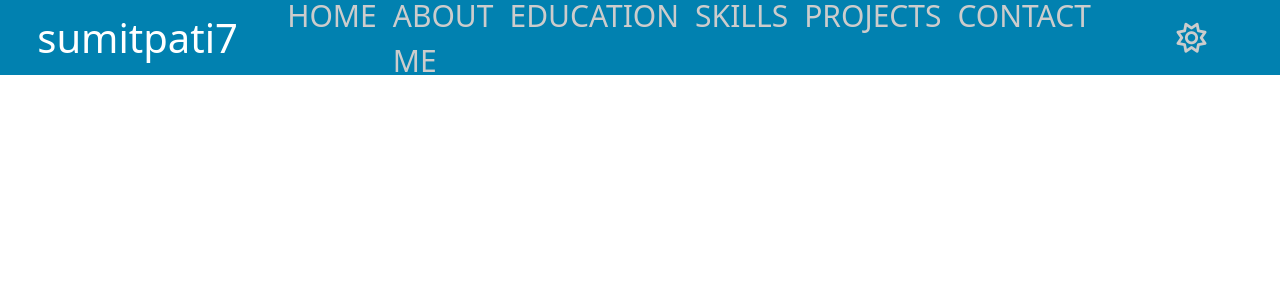
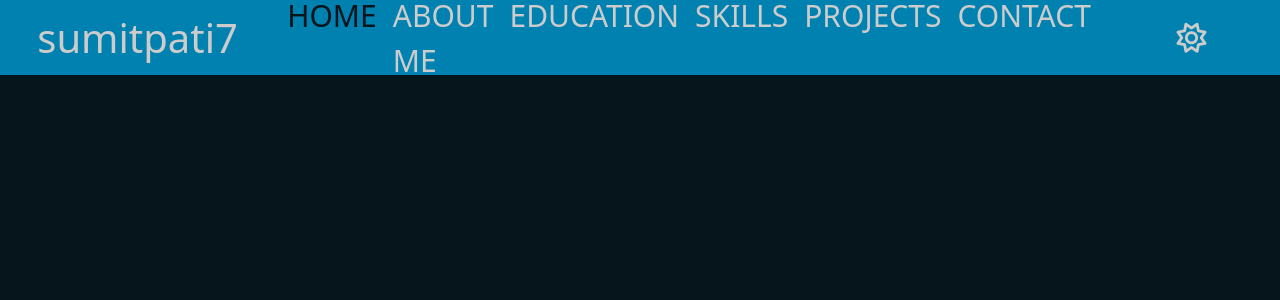
Before and after one commit to sumitpati7/sumitpati7.github.io, an Angular app: page / in a window 1280 px wide. Shown: the top 300 px of the page. Built offline with nearby package versions, Linux system fonts and the light colour scheme.

Commit message:
[STYLE] hover effect for username

```diff
--- a/src/app/Components/header/header.component.css
+++ b/src/app/Components/header/header.component.css
@@ -5,6 +5,13 @@
 
 .navbar-brand {
   font-size: 40px;
+  color: #ccc;
+  transition: 0.5s all ease-in-out;
+}
+
+.navbar-brand:hover {
+  color: #4a5c6a;
+  transition: 0.5s all ease-in-out;
 }
 
 .nav-item {
@@ -12,8 +19,8 @@
   color: #ccc !important;
 }
 
-.nav-item a {
-  color: #ccc !important;
+.nav-link {
+  color: #ccc;
   text-transform: uppercase;
 }
 
@@ -50,6 +57,10 @@
   transition: all 0.5s ease-in-out;
 }
 
+.nav-item .activated {
+  color: #06141b;
+}
+
 @media screen and (max-width: 1084px) {
   .left {
     width: auto;
--- a/src/app/Components/header/header.component.html
+++ b/src/app/Components/header/header.component.html
@@ -31,7 +31,7 @@
       <div class="offcanvas-body">
         <ul class="navbar-nav flex-grow-1 pe-3">
           <li class="nav-item">
-            <a class="nav-link" aria-current="page" href="#">Home</a>
+            <a class="nav-link activated" aria-current="page" href="#">Home</a>
           </li>
           <li class="nav-item">
             <a class="nav-link" href="#">About Me</a>
--- a/src/styles.css
+++ b/src/styles.css
@@ -1,3 +1,3 @@
-/* body {
+body {
   background-color: #06141b;
-} */
+}
```
